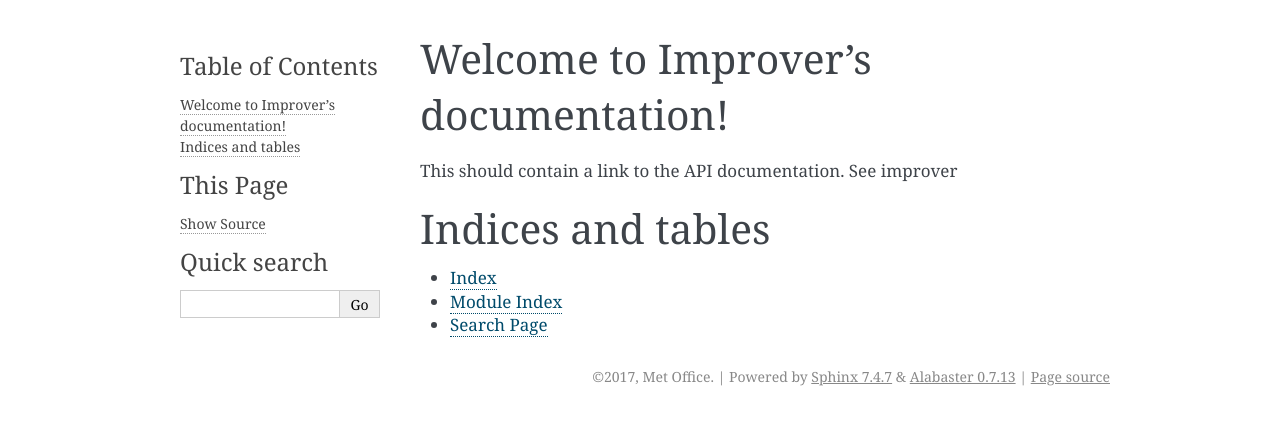
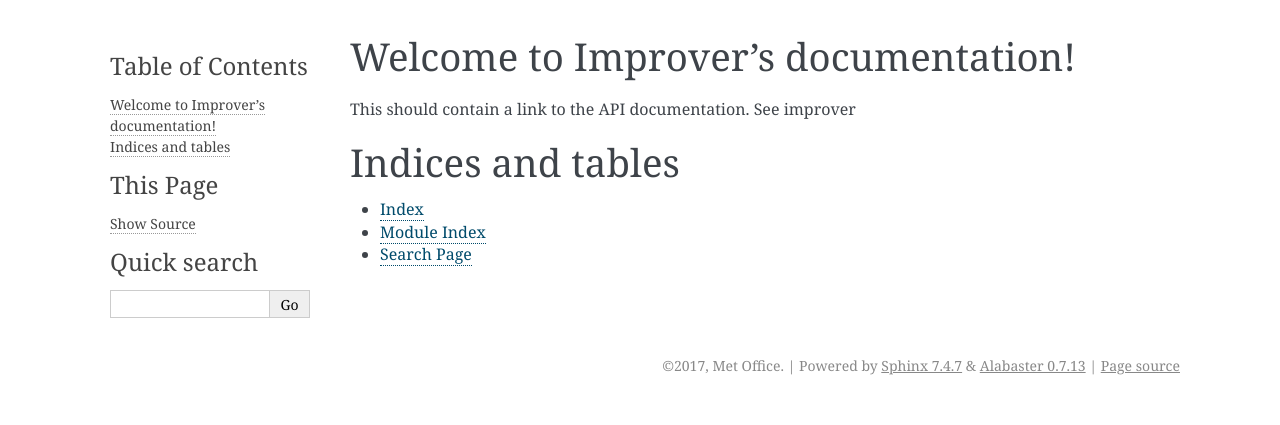
Before and after one commit to metoppv/improver, a Sphinx documentation site: the page built from doc/source/index.rst, in a window 1280 px wide. Shown: the top 425 px of the page. Built offline with Sphinx 7.4.7, drawn with Linux system fonts in a browser that asks for light colours; formulas are drawn with MathJax 3.

Commit message:
Default theme stuff for Sphinx

```diff
--- a/doc/source/conf.py
+++ b/doc/source/conf.py
@@ -134,7 +134,10 @@ html_theme = 'alabaster'
 # further.  For a list of options available for each theme, see the
 # documentation.
 #
-# html_theme_options = {}
+html_theme_options = {
+'font_size': '16px',    # slightly smaller (default 17px)
+'page_width': '1080px'  # so 80 chars of code fit (default 940px)
+}
 
 # Add any paths that contain custom themes here, relative to this directory.
 # html_theme_path = []
```
